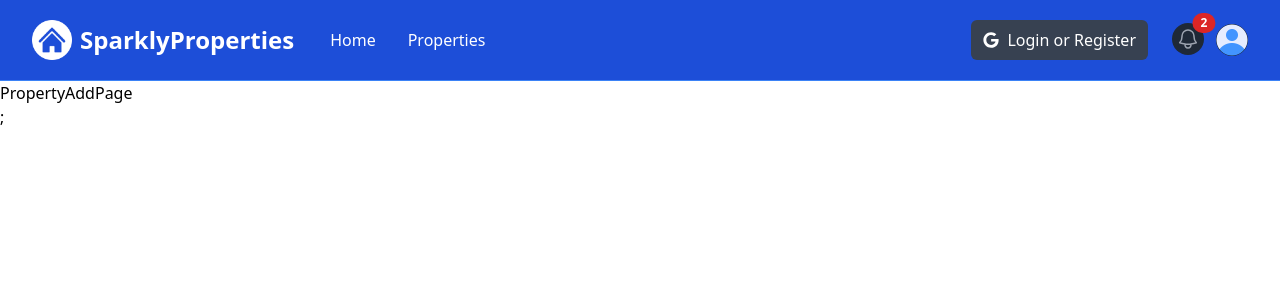
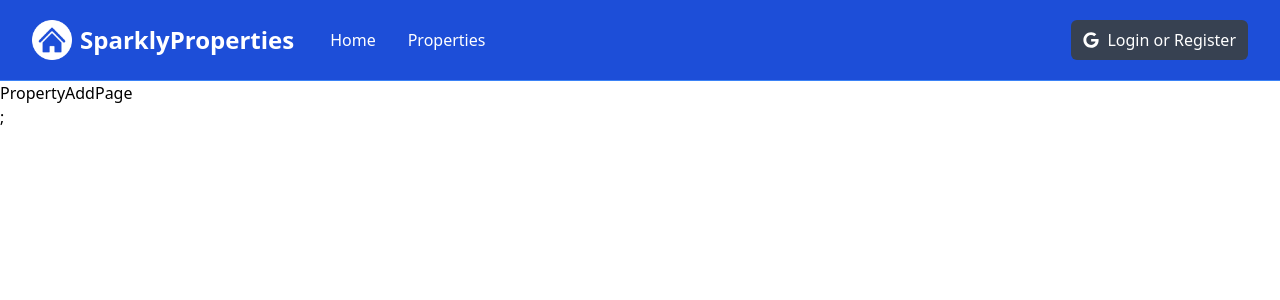
Before and after one commit to BeckiWordsworth/sparkly-property-website, a Next.js app: page /properties/add in a window 1280 px wide. Shown: the top 300 px of the page. Built offline with nearby package versions, Linux system fonts and the light colour scheme.

Commit message:
More login logic for navbar

```diff
--- a/components/Navbar.jsx
+++ b/components/Navbar.jsx
@@ -83,6 +83,7 @@ const Navbar = () => {
           </div>
 
           {/* <!-- Right Side Menu (Logged Out) --> */}
+          {!isLoggedIn && (
             <div className="hidden md:block md:ml-6">
               <div className="flex items-center">
                 <button className="flex items-center text-white bg-gray-700 hover:bg-gray-900 hover:text-white rounded-md px-3 py-2">
@@ -91,8 +92,10 @@ const Navbar = () => {
                 </button>
               </div>
             </div>
+          )}
 
           {/* <!-- Right Side Menu (Logged In) --> */}
+          {isLoggedIn && (
             <div className="absolute inset-y-0 right-0 flex items-center pr-2 md:static md:inset-auto md:ml-6 md:pr-0">
               <Link href="/messages" className="relative group">
                 <button
@@ -177,6 +180,7 @@ const Navbar = () => {
                 )}
               </div>
             </div>
+          )}
         </div>
       </div>
 
@@ -211,11 +215,11 @@ const Navbar = () => {
                 Add Property
               </Link>
             )}
-
+            {!isLoggedIn && (
               <button className="flex items-center text-white bg-gray-700 hover:bg-gray-900 hover:text-white rounded-md px-3 py-2 my-4">
-              <FaGoogle className="text-white -mr-2" />
                 <span>Login or Register</span>
               </button>
+            )}
           </div>
         </div>
       )}
```
Lines whose indentation alone changed are shown as unchanged.
